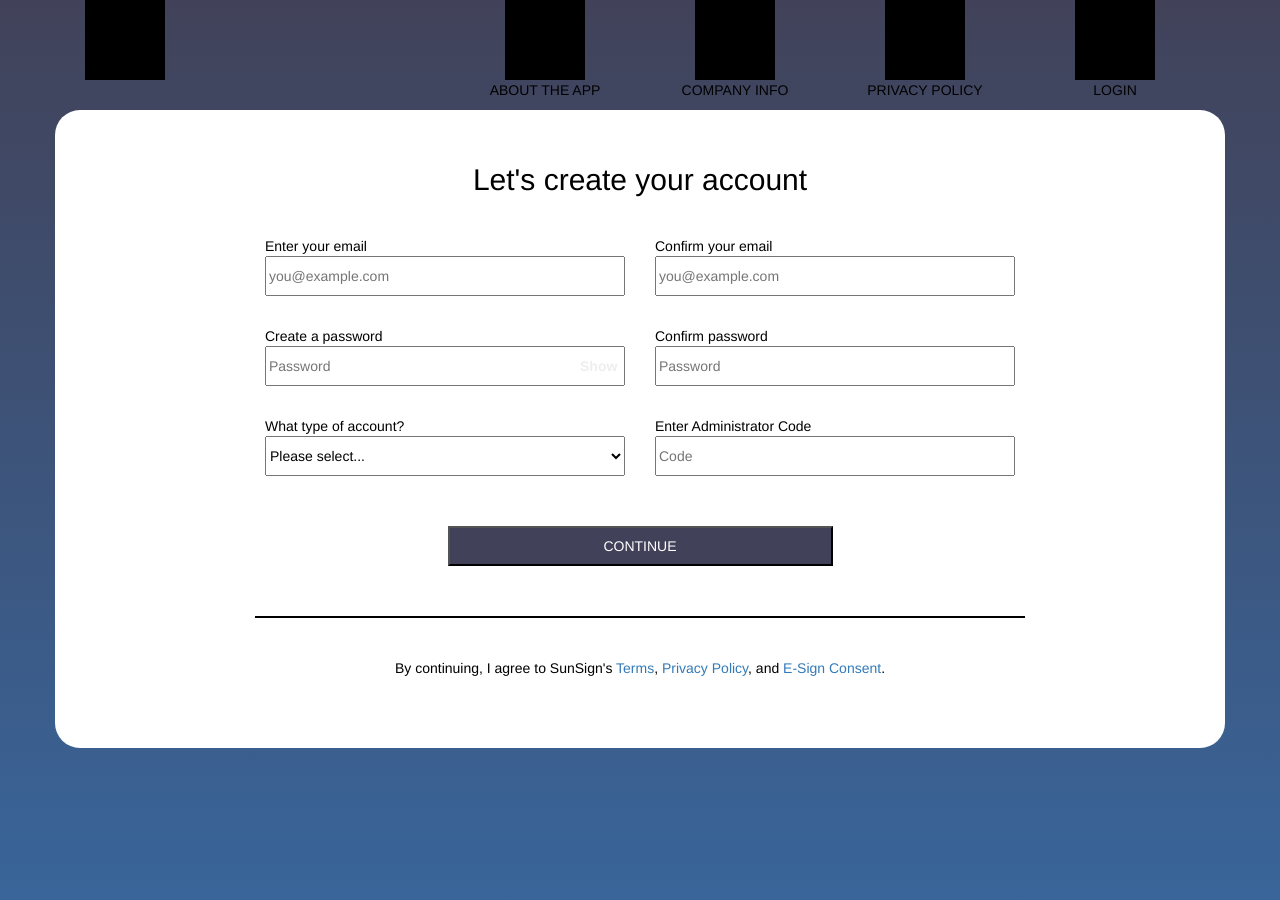
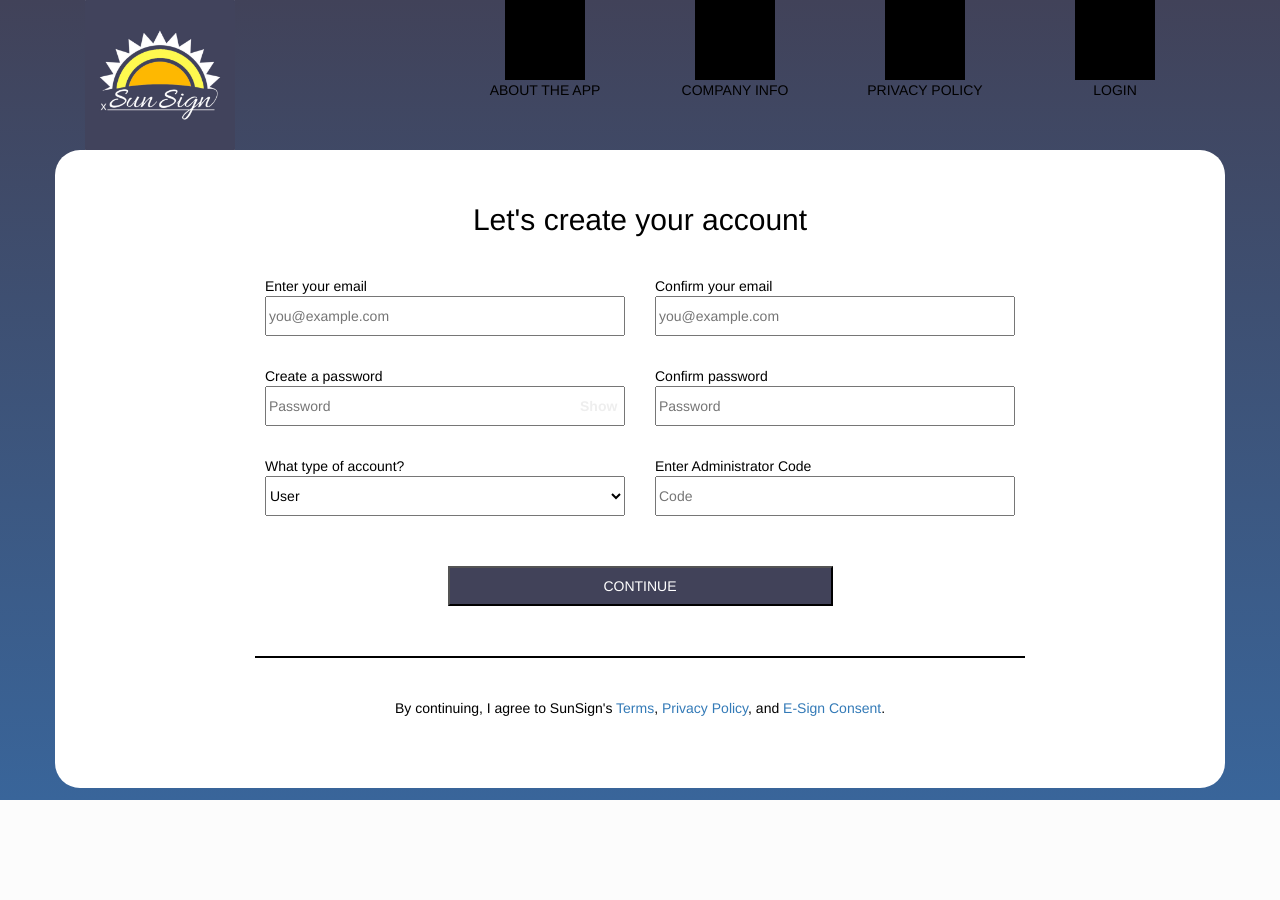
Before and after one commit to chang5CAL/DemoSite, a PHP site: page /demo/signup.html in a window 1280 px wide. After the commit the page ends 800 px from the top, so only its background shows below. Run offline with PHP 8.4, Linux system fonts and the light colour scheme; some libraries are stand-ins or nearby versions.

Commit message:
clean up; added logo

```diff
--- a/demo/css/login.css
+++ b/demo/css/login.css
@@ -4,7 +4,7 @@ head {
 html {
 	background: linear-gradient(#414259,#39659a);
 	background-repeat: no-repeat;
-	min-height: 900px;
+	min-height: 100%;
 }
 
 body {
--- a/demo/js/load.js
+++ b/demo/js/load.js
@@ -1,3 +1,7 @@
 $(document).ready(function() {
 	$('.nav-container').load('/templates/nav.html')
 });
+
+// Initialize Firebase
+
+firebase.initializeApp(config);
--- a/demo/js/login.js
+++ b/demo/js/login.js
@@ -1,6 +1,3 @@
-// Initialize Firebase
-
-
 firebase.auth().onAuthStateChanged(function(user) {
   // redirect if the user is signed in
   if (user) {
--- a/demo/js/signup.js
+++ b/demo/js/signup.js
@@ -1,6 +1,3 @@
-// Initialize Firebase
-
-
 var makeId = function() {
     var text = "";
     var possible = "ABCDEFGHIJKLMNOPQRSTUVWXYZabcdefghijklmnopqrstuvwxyz0123456789";
--- a/demo/signup.html
+++ b/demo/signup.html
@@ -6,6 +6,11 @@
 		<link rel="stylesheet" href="http://maxcdn.bootstrapcdn.com/bootstrap/3.3.7/css/bootstrap.min.css">
 		<link rel="stylesheet" type="text/css" href="css/login.css">
 	  <title>Login</title>
+	  <style>
+			html {
+				min-height: 800px;
+			}
+		</style>
 	</head>
 
 	<body>
@@ -57,7 +62,7 @@
 							What type of account?
 							<br>
 							<select id="account-type">
-								<option value="" disabled="" selected>Please select...</option>
+								<option value="" disabled="" sdelected>Please select...</option>
 								<option value="user"><b>User</b></option>
 								<option value="admin"><b>Administrator (requires code)</b></option>
 							</select>
--- a/demo/templates/nav.html
+++ b/demo/templates/nav.html
@@ -1,6 +1,6 @@
 <nav class="container header">
 	<div class="col-md-1">
-			<img src="img/temp.png" height=80 width=80>
+			<img src="img/logo.png" height=150 width=150>
 	</div>
 
 	<div class="col-md-offset-3 col-md-2">
```
Also changed, not shown: demo/img/bg.jpg (deleted), demo/img/callout.jpg (deleted), demo/img/logo.png (added), demo/img/portfolio-1.jpg (deleted), demo/img/portfolio-2.jpg (deleted), demo/img/portfolio-3.jpg (deleted), demo/img/portfolio-4.jpg (deleted).
